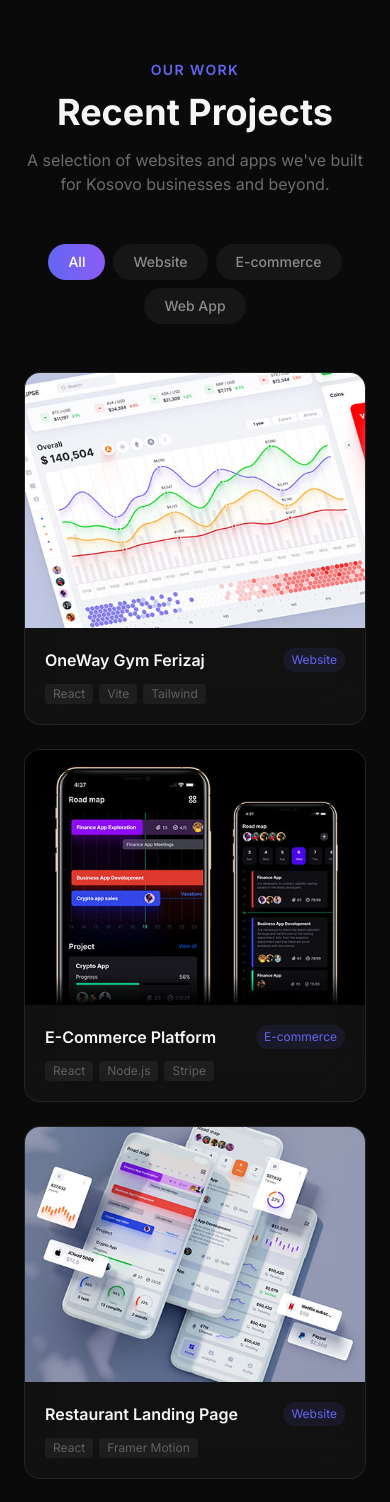
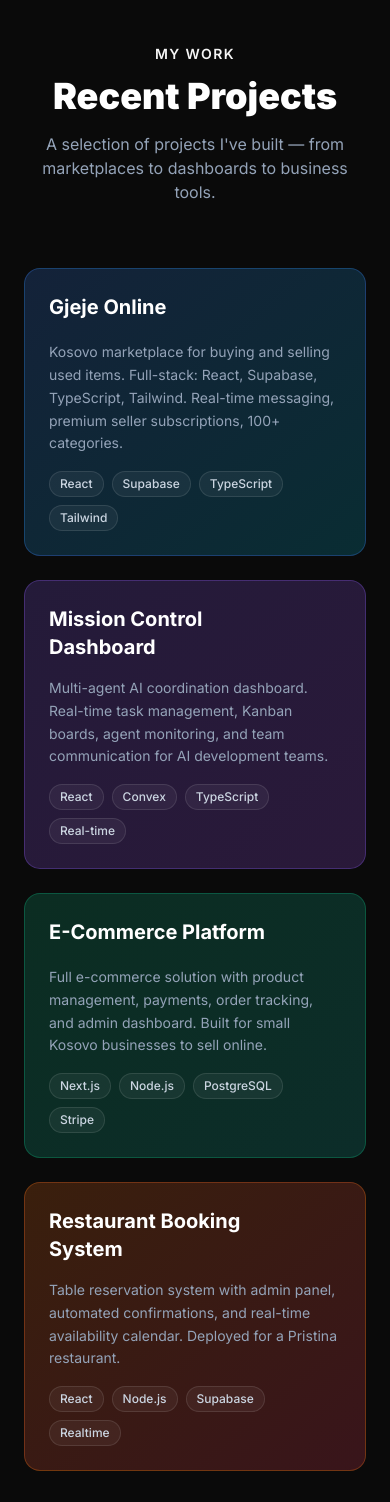
Before and after one commit to AlbertBislimi/Alberts-Portfolio, a React (Vite) app: page / in a window 390 px wide. Shown: the part 3960-5462 px from the top of the page. Built offline with nearby package versions, Linux system fonts and the light colour scheme.

Commit message:
fix: rewrite Portfolio.jsx without asset imports (no-image card design)

```diff
--- a/src/components/Portfolio.jsx
+++ b/src/components/Portfolio.jsx
@@ -1,67 +1,127 @@
-import { useState } from 'react'
-import { motion, AnimatePresence } from 'framer-motion'
-import p1 from '../assets/portfolio1.jpg'
-import p2 from '../assets/portfolio2.png'
-import p3 from '../assets/portfolio3.jpg'
-import p5 from '../assets/portfolio5.png'
-import p6 from '../assets/portfolio6.jpg'
+import { motion } from 'framer-motion'
+import { ExternalLink, Github } from 'lucide-react'
+import { useInView } from '../hooks/useInView'
 
 const projects = [
-  { id: 1, title: 'OneWay Gym Ferizaj', category: 'Website', tags: ['React', 'Vite', 'Tailwind'], image: p1, desc: 'Dark aesthetic gym site with real Instagram media, gallery with video lightbox and animated sections.' },
-  { id: 2, title: 'E-Commerce Platform', category: 'E-commerce', tags: ['React', 'Node.js', 'Stripe'], image: p2, desc: 'Modern online store with cart, payments and inventory management.' },
-  { id: 3, title: 'Restaurant Landing Page', category: 'Website', tags: ['React', 'Framer Motion'], image: p3, desc: 'Animated landing page with menu showcase, gallery and reservation form.' },
-  { id: 4, title: 'Web App Dashboard', category: 'Web App', tags: ['React', 'Tailwind', 'Convex'], image: p5, desc: 'Real-time dashboard with live data, multi-user support and analytics.' },
-  { id: 5, title: 'Beauty Salon Site', category: 'Website', tags: ['React', 'EmailJS'], image: p6, desc: 'Elegant website featuring service menu, team section and booking form.' },
+  {
+    title: 'Gjeje Online',
+    desc: 'Kosovo marketplace for buying and selling used items. Full-stack: React, Supabase, TypeScript, Tailwind. Real-time messaging, premium seller subscriptions, 100+ categories.',
+    tags: ['React', 'Supabase', 'TypeScript', 'Tailwind'],
+    github: 'https://github.com/AlbertBislimi/marketplace',
+    demo: 'https://gjejeonline.com',
+    color: 'from-blue-500/20 to-cyan-500/20',
+    accent: 'border-blue-500/30',
+  },
+  {
+    title: 'Mission Control Dashboard',
+    desc: 'Multi-agent AI coordination dashboard. Real-time task management, Kanban boards, agent monitoring, and team communication for AI development teams.',
+    tags: ['React', 'Convex', 'TypeScript', 'Real-time'],
+    github: 'https://github.com/AlbertBislimi',
+    demo: '#',
+    color: 'from-violet-500/20 to-purple-500/20',
+    accent: 'border-violet-500/30',
+  },
+  {
+    title: 'E-Commerce Platform',
+    desc: 'Full e-commerce solution with product management, payments, order tracking, and admin dashboard. Built for small Kosovo businesses to sell online.',
+    tags: ['Next.js', 'Node.js', 'PostgreSQL', 'Stripe'],
+    github: 'https://github.com/AlbertBislimi',
+    demo: '#',
+    color: 'from-emerald-500/20 to-teal-500/20',
+    accent: 'border-emerald-500/30',
+  },
+  {
+    title: 'Restaurant Booking System',
+    desc: 'Table reservation system with admin panel, automated confirmations, and real-time availability calendar. Deployed for a Pristina restaurant.',
+    tags: ['React', 'Node.js', 'Supabase', 'Realtime'],
+    github: 'https://github.com/AlbertBislimi',
+    demo: '#',
+    color: 'from-orange-500/20 to-rose-500/20',
+    accent: 'border-orange-500/30',
+  },
 ]
 
-const cats = ['All', 'Website', 'E-commerce', 'Web App']
-const fadeUp = { hidden: { opacity: 0, y: 40 }, show: { opacity: 1, y: 0 } }
-
 export default function Portfolio() {
-  const [active, setActive] = useState('All')
-  const filtered = active === 'All' ? projects : projects.filter(p => p.category === active)
+  const { ref, inView } = useInView()
 
   return (
-    <section id="portfolio" className="py-32 px-6">
+    <section id="portfolio" ref={ref} className="py-28 px-6">
       <div className="max-w-6xl mx-auto">
-        <motion.div initial="hidden" whileInView="show" viewport={{ once: true }} variants={{ show: { transition: { staggerChildren: 0.1 } } }} className="text-center mb-12">
-          <motion.p variants={fadeUp} className="text-[#6366f1] text-sm font-semibold uppercase tracking-widest mb-3">Our Work</motion.p>
-          <motion.h2 variants={fadeUp} className="text-4xl md:text-5xl font-bold">Recent Projects</motion.h2>
-          <motion.p variants={fadeUp} className="text-white/40 mt-4 max-w-xl mx-auto">A selection of websites and apps we've built for Kosovo businesses and beyond.</motion.p>
+        <motion.div
+          initial={{ opacity: 0, y: 30 }}
+          animate={inView ? { opacity: 1, y: 0 } : {}}
+          transition={{ duration: 0.6 }}
+          className="text-center mb-16"
+        >
+          <p className="text-primary font-semibold text-sm uppercase tracking-widest mb-3">My Work</p>
+          <h2 className="text-4xl md:text-5xl font-black text-white mb-4">Recent Projects</h2>
+          <p className="text-slate-400 max-w-xl mx-auto">
+            A selection of projects I've built — from marketplaces to dashboards to business tools.
+          </p>
         </motion.div>
 
-        <motion.div initial={{ opacity: 0, y: 20 }} whileInView={{ opacity: 1, y: 0 }} viewport={{ once: true }} className="flex items-center justify-center gap-2 mb-12 flex-wrap">
-          {cats.map(cat => (
-            <button key={cat} onClick={() => setActive(cat)}
-              className={`px-5 py-2 rounded-full text-sm font-medium transition-all ${active === cat ? 'bg-gradient-to-r from-[#6366f1] to-[#8b5cf6] text-white' : 'bg-white/5 text-white/50 hover:text-white hover:bg-white/10'}`}>
-              {cat}
-            </button>
+        <div className="grid md:grid-cols-2 gap-6">
+          {projects.map((project, i) => (
+            <motion.article
+              key={project.title}
+              initial={{ opacity: 0, y: 30 }}
+              animate={inView ? { opacity: 1, y: 0 } : {}}
+              transition={{ duration: 0.5, delay: 0.1 + i * 0.1 }}
+              className={`group p-6 rounded-2xl bg-gradient-to-br ${project.color} border ${project.accent} glass hover:scale-[1.01] transition-transform`}
+            >
+              <div className="flex items-start justify-between mb-4">
+                <h3 className="text-white font-bold text-xl">{project.title}</h3>
+                <div className="flex gap-2 opacity-0 group-hover:opacity-100 transition-opacity">
+                  <a
+                    href={project.github}
+                    target="_blank"
+                    rel="noopener noreferrer"
+                    className="p-2 glass rounded-lg text-slate-400 hover:text-white transition-colors"
+                  >
+                    <Github className="w-4 h-4" />
+                  </a>
+                  {project.demo !== '#' && (
+                    <a
+                      href={project.demo}
+                      target="_blank"
+                      rel="noopener noreferrer"
+                      className="p-2 glass rounded-lg text-slate-400 hover:text-white transition-colors"
+                    >
+                      <ExternalLink className="w-4 h-4" />
+                    </a>
+                  )}
+                </div>
+              </div>
+              <p className="text-slate-400 text-sm leading-relaxed mb-4">{project.desc}</p>
+              <div className="flex flex-wrap gap-2">
+                {project.tags.map(tag => (
+                  <span
+                    key={tag}
+                    className="px-2.5 py-1 rounded-full bg-white/5 text-slate-300 text-xs font-medium border border-white/10"
+                  >
+                    {tag}
+                  </span>
+                ))}
+              </div>
+            </motion.article>
           ))}
-        </motion.div>
+        </div>
 
-        <motion.div layout className="grid grid-cols-1 md:grid-cols-2 lg:grid-cols-3 gap-6">
-          <AnimatePresence mode="popLayout">
-            {filtered.map(project => (
-              <motion.div key={project.id} layout initial={{ opacity: 0, scale: 0.9 }} animate={{ opacity: 1, scale: 1 }} exit={{ opacity: 0, scale: 0.9 }} whileHover={{ y: -8 }}
-                className="group bg-glass rounded-2xl overflow-hidden cursor-pointer">
-                <div className="relative overflow-hidden aspect-[4/3]">
-                  <img src={project.image} alt={project.title} className="w-full h-full object-cover transition-transform duration-500 group-hover:scale-110" />
-                  <div className="absolute inset-0 bg-gradient-to-t from-black/80 via-black/20 to-transparent opacity-0 group-hover:opacity-100 transition-opacity duration-300 flex items-end p-5">
-                    <p className="text-sm text-white/80">{project.desc}</p>
-                  </div>
-                </div>
-                <div className="p-5">
-                  <div className="flex items-start justify-between mb-2">
-                    <h3 className="font-semibold text-base">{project.title}</h3>
-                    <span className="text-xs text-[#6366f1] bg-[#6366f1]/10 px-2 py-1 rounded-full whitespace-nowrap ml-2">{project.category}</span>
-                  </div>
-                  <div className="flex flex-wrap gap-1.5 mt-3">
-                    {project.tags.map(tag => <span key={tag} className="text-xs text-white/30 bg-white/5 px-2 py-0.5 rounded">{tag}</span>)}
-                  </div>
-                </div>
-              </motion.div>
-            ))}
-          </AnimatePresence>
+        <motion.div
+          initial={{ opacity: 0 }}
+          animate={inView ? { opacity: 1 } : {}}
+          transition={{ duration: 0.5, delay: 0.7 }}
+          className="text-center mt-10"
+        >
+          <a
+            href="https://github.com/AlbertBislimi"
+            target="_blank"
+            rel="noopener noreferrer"
+            className="inline-flex items-center gap-2 px-6 py-3 glass border border-white/10 rounded-xl text-slate-300 hover:text-white transition-all font-medium"
+          >
+            <Github className="w-4 h-4" />
+            See More on GitHub
+          </a>
         </motion.div>
       </div>
     </section>
```
